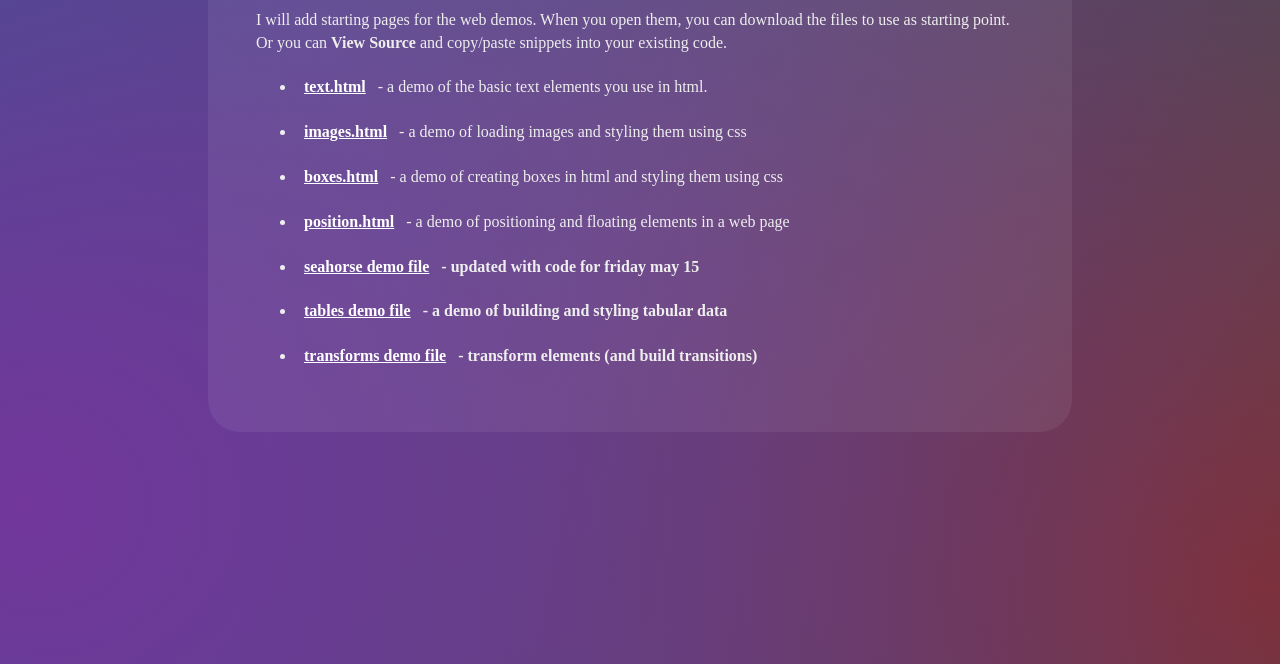
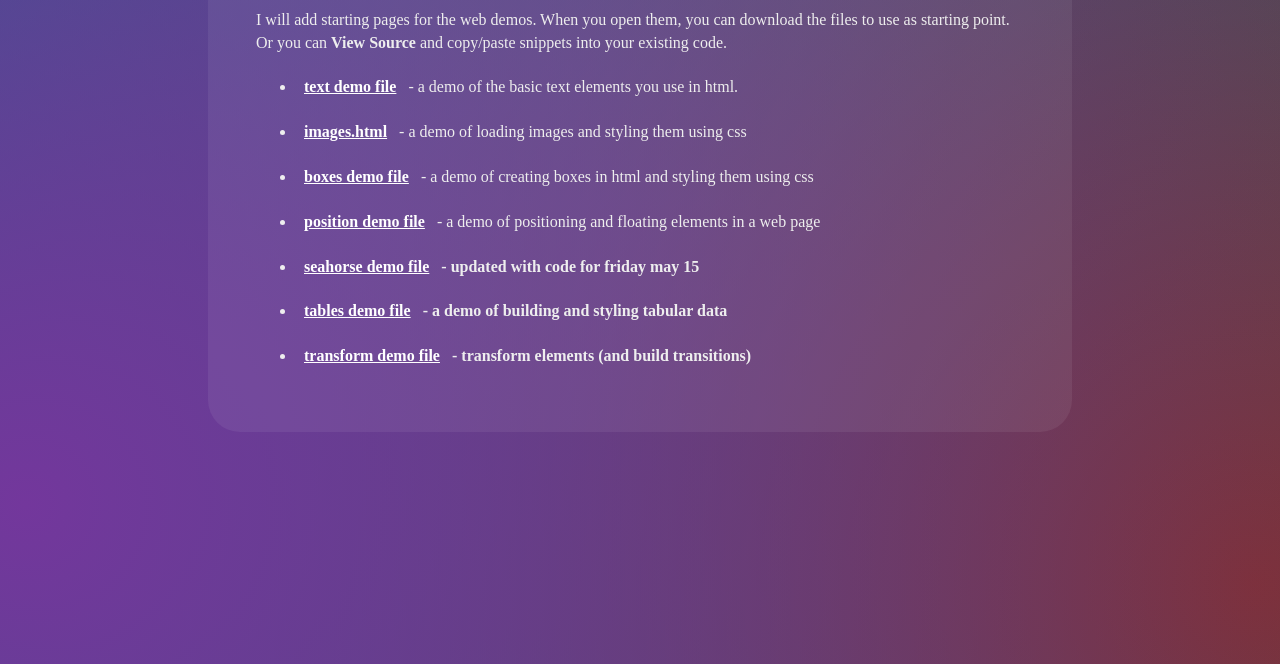
Before and after one commit to lcc-adm/web-demo, a plain HTML site: page index.html in a window 1280 px wide. Shown: the part 136-800 px from the top of the page. Drawn offline with Linux system fonts and the light colour scheme.

Commit message:
update links

```diff
--- a/index.html
+++ b/index.html
@@ -71,7 +71,7 @@
         <ul>
             <li>
                 <strong><a href="text.html"
-                        target="_blank">text.html</a></strong> - a
+                        target="_blank">text demo file</a></strong> - a
                 demo of the basic text elements you use in html.
             </li>
             <li>
@@ -81,12 +81,12 @@
             </li>
             <li>
                 <strong><a href="boxes.html"
-                        target="_blank">boxes.html</a></strong> -
+                        target="_blank">boxes demo file</a></strong> -
                 a demo of creating boxes in html and styling them using css
             </li>
             <li>
                 <strong><a href="position.html"
-                        target="_blank">position.html</a></strong> -
+                        target="_blank">position demo file</a></strong> -
                 a demo of positioning and floating elements in a web page
             </li>
             <li>
@@ -98,8 +98,8 @@
                         target="_blank">tables demo file</a> - a demo of building and styling tabular data</strong>
             </li>
             <li>
-                <strong><a href="transforms.html"
-                        target="_blank">transforms demo file</a> - transform elements (and build transitions)</strong>
+                <strong><a href="transform.html"
+                        target="_blank">transform demo file</a> - transform elements (and build transitions)</strong>
             </li>
         </ul>
     </main>
```
